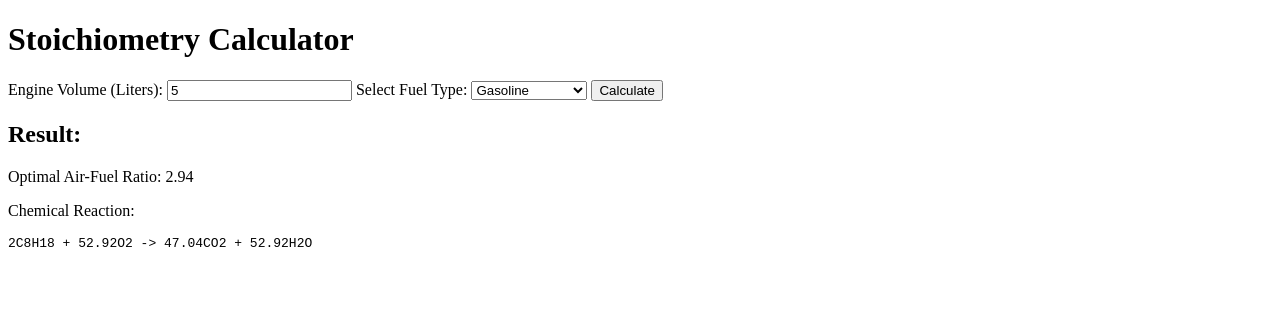
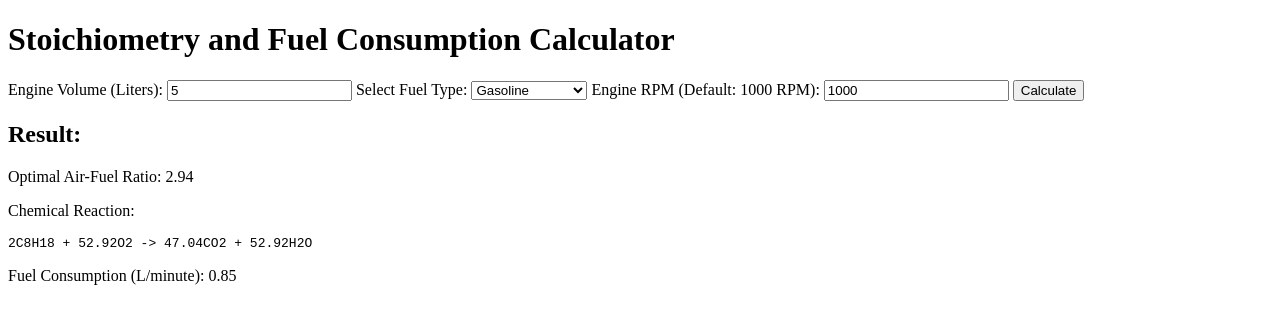
Before and after one commit to PeterMontez/Combustion-Stoichiometry, a plain HTML site: page index.html in a window 1280 px wide. Both pictures are taken after typing "5" into the empty fields and a click on the button "Calculate". Drawn offline with Linux system fonts and the light colour scheme.

```diff
--- a/index.html
+++ b/index.html
@@ -1,10 +1,12 @@
 <!DOCTYPE html>
 <html>
+
 <head>
-    <title>Stoichiometry Calculator</title>
+    <title>Stoichiometry and Fuel Consumption Calculator</title>
 </head>
+
 <body>
-    <h1>Stoichiometry Calculator</h1>
+    <h1>Stoichiometry and Fuel Consumption Calculator</h1>
     <form id="stoichiometryForm">
         <label for="engineVolume">Engine Volume (Liters):</label>
         <input type="number" id="engineVolume" step="0.01" required>
@@ -21,7 +23,10 @@
             <input type="number" id="gasolinePercentage" step="0.01">
         </div>
 
-        <button type="button" onclick="calculateStoichiometry()">Calculate</button>
+        <label for="engineRPM">Engine RPM (Default: 1000 RPM):</label>
+        <input type="number" id="engineRPM" step="1" value="1000">
+
+        <button type="button" onclick="calculateStoichiometryAndFuelConsumption()">Calculate</button>
     </form>
 
     <div id="result" style="display:none;">
@@ -29,15 +34,18 @@
         <p>Optimal Air-Fuel Ratio: <span id="stoichiometry"></span></p>
         <p>Chemical Reaction:</p>
         <pre id="reactionFormula"></pre>
+        <p>Fuel Consumption (L/minute): <span id="fuelConsumption"></span></p>
     </div>
 
     <script>
-        function calculateStoichiometry() {
+        function calculateStoichiometryAndFuelConsumption() {
             const engineVolume = parseFloat(document.getElementById("engineVolume").value);
             const fuelType = document.getElementById("fuelType").value;
+            const engineRPM = parseFloat(document.getElementById("engineRPM").value) || 1000;
 
             let stoichiometry;
             let reactionFormula;
+            let fuelConsumption;
 
             if (fuelType === "gasoline") {
                 stoichiometry = 14.7 / engineVolume;
@@ -46,24 +54,25 @@
                 stoichiometry = 9 / engineVolume;
                 reactionFormula = `C2H5OH + ${(3 * stoichiometry).toFixed(2)}O2 -> ${2 * stoichiometry}CO2 + ${3 * stoichiometry}H2O`;
             } else if (fuelType === "custom") {
-                const gasolinePercentage = parseFloat(document.getElementById("gasolinePercentage").value);
+                const gasolinePercentage = parseFloat(document.getElementById("gasolinePercentage").value) || 0;
                 const ethanolPercentage = 100 - gasolinePercentage;
                 stoichiometry = (14.7 * ethanolPercentage + 9 * gasolinePercentage) / (100 * engineVolume);
-                reactionFormula = `${gasolinePercentage}% C8H18 + ${ethanolPercentage}% C2H5OH + ${(
-                    18 * stoichiometry
-                ).toFixed(2)}O2 -> ${((16 * stoichiometry * gasolinePercentage) / 100).toFixed(2)}CO2 + ${(
+                reactionFormula = `${gasolinePercentage}% C8H18 + ${ethanolPercentage}% C2H5OH + ${(stoichiometry).toFixed(2)}O2 -> ${((16 * stoichiometry * gasolinePercentage) / 100).toFixed(2)}CO2 + ${(
                     (18 * stoichiometry * gasolinePercentage) / 100
                 ).toFixed(2)}H2O + ${((2 * stoichiometry * ethanolPercentage) / 100).toFixed(2)}CO2 + ${(
                     (3 * stoichiometry * ethanolPercentage) / 100
                 ).toFixed(2)}H2O`;
             }
 
+            fuelConsumption = (engineVolume * engineRPM) / (stoichiometry * 2000); // Assuming a 4-stroke engine.
+
             document.getElementById("stoichiometry").textContent = stoichiometry.toFixed(2);
             document.getElementById("reactionFormula").textContent = reactionFormula;
+            document.getElementById("fuelConsumption").textContent = fuelConsumption.toFixed(2);
             document.getElementById("result").style.display = "block";
         }
 
-        document.getElementById("fuelType").addEventListener("change", function() {
+        document.getElementById("fuelType").addEventListener("change", function () {
             if (this.value === "custom") {
                 document.getElementById("customMixture").style.display = "block";
             } else {
@@ -72,4 +81,5 @@
         });
     </script>
 </body>
+
 </html>
```
